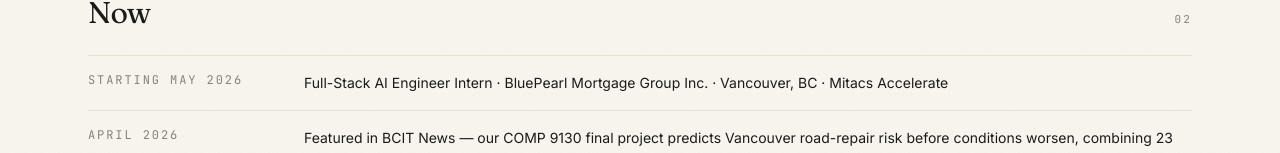
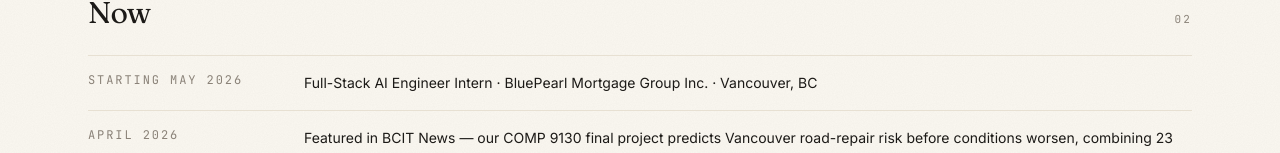
Before and after one commit to cailucky777/cailucky777.github.io, a Next.js app: page /pro in a window 1280 px wide. Shown: the part 460-613 px from the top of the page. Built offline with nearby package versions, Linux system fonts and the light colour scheme.

Commit message:
Remove Mitacs Accelerate from Now entry
https://claude.ai/code/session_01FhkEyw4k3FYhsKRhF2LnCX

```diff
--- a/src/data/pro.ts
+++ b/src/data/pro.ts
@@ -36,7 +36,7 @@ export type EducationItem = {
 export const now: NowItem[] = [
   {
     date: "Starting May 2026",
-    text: "Full-Stack AI Engineer Intern · BluePearl Mortgage Group Inc. · Vancouver, BC · Mitacs Accelerate"
+    text: "Full-Stack AI Engineer Intern · BluePearl Mortgage Group Inc. · Vancouver, BC"
   },
   {
     date: "April 2026",
```
